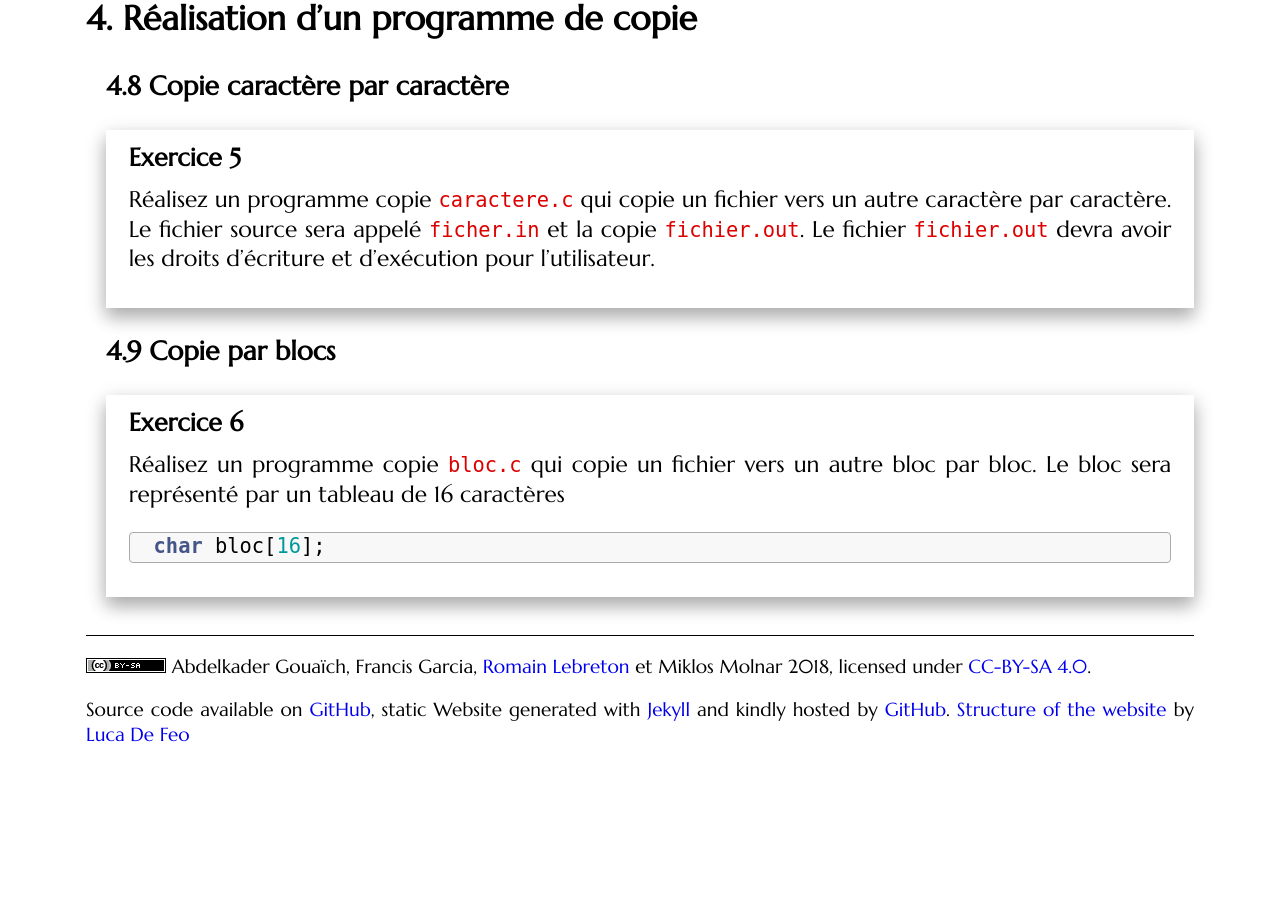
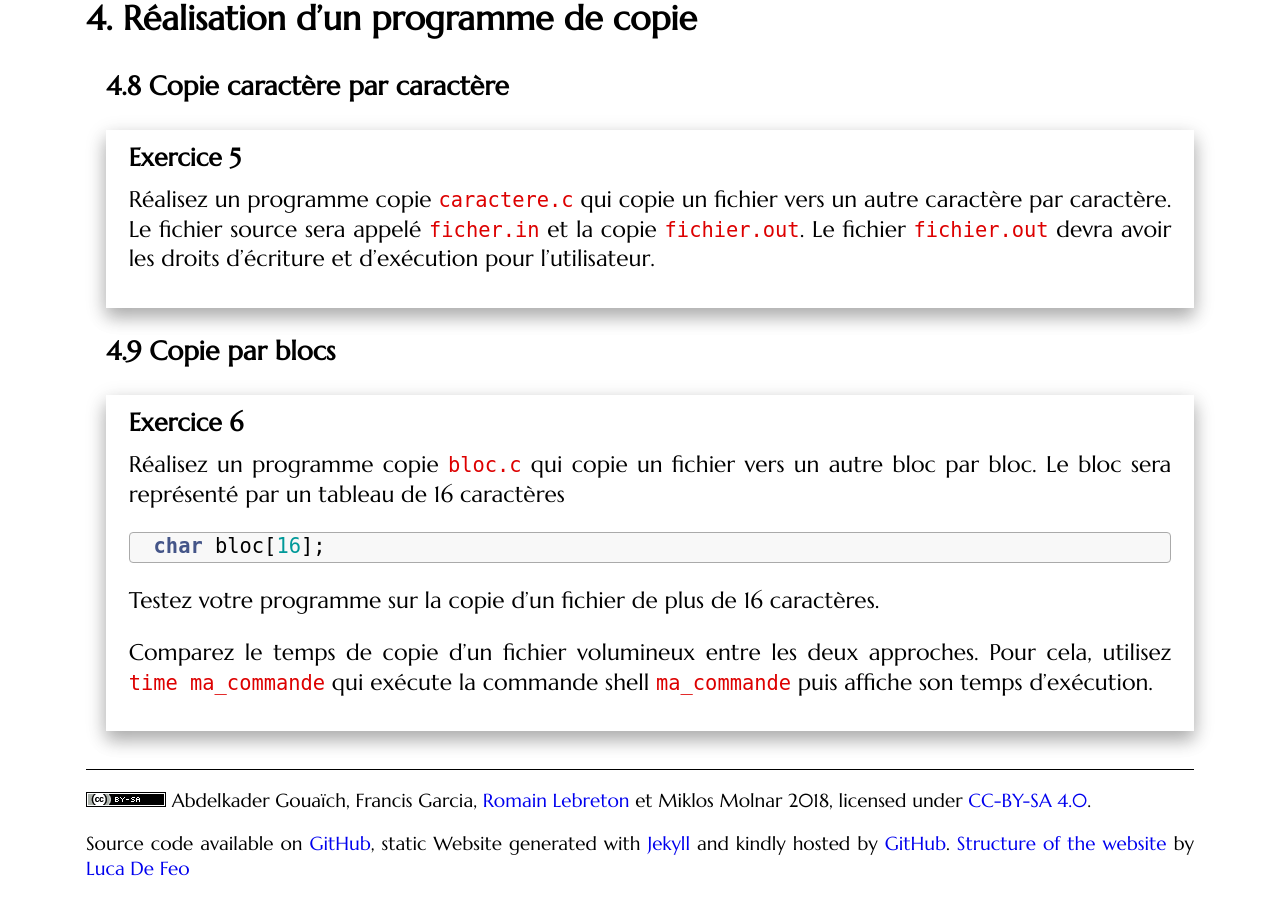
Before and after one commit to romainlebreton/Archi3, a Jekyll site: the page built from tutorials/iofile.md, in a window 1280 px wide and 900 px high, scrolled down 7072 px. Built offline with Jekyll 4.4.1, drawn with Linux system fonts in a browser that asks for light colours; some web fonts are replaced; before the commit the page ends 7838 px from its top, so only the background shows below that.

Commit message:
Comparatif des temps

````diff
--- a/tutorials/iofile.md
+++ b/tutorials/iofile.md
@@ -317,4 +317,10 @@ Le bloc sera représenté par un tableau de 16 caractères
 char bloc[16];
 ```
 
+Testez votre programme sur la copie d'un fichier de plus de 16 caractères.
+
+Comparez le temps de copie d'un fichier volumineux entre les deux
+approches. Pour cela, utilisez `time ma_commande` qui exécute la
+commande shell `ma_commande` puis affiche son temps d'exécution.
+
 </div>
````
